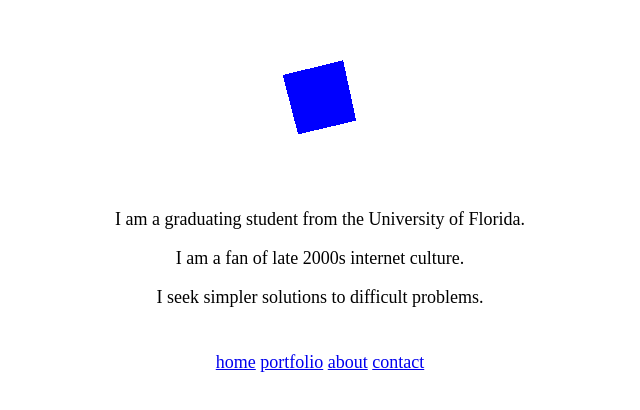
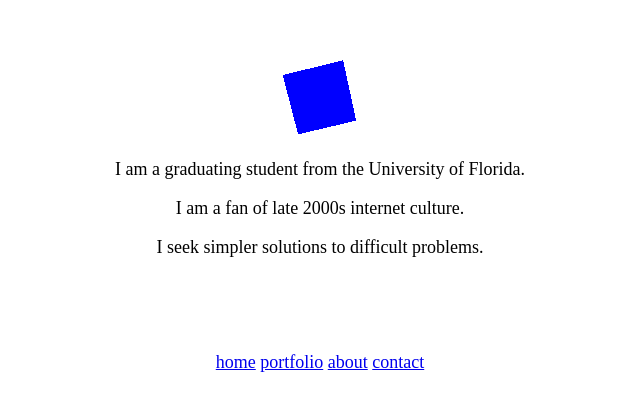
Before and after one commit to flflai/flflai.github.io, a website: page about.html in a window 1280 px wide. Shown: the part 248-658 px from the top of the page, without its empty margins (320-960 px from the left). Drawn offline with nearby package versions, Linux system fonts and the light colour scheme.

Commit message:
Update styles.css

```diff
--- a/css/styles.css
+++ b/css/styles.css
@@ -35,7 +35,7 @@ ul {
 }
 #about {
   position: absolute;
-  top: 400px;
+  top: 350px;
   font-size: 18px;
   font-family: "Times New Roman", Times, serif;
 	width: 100%;
```
